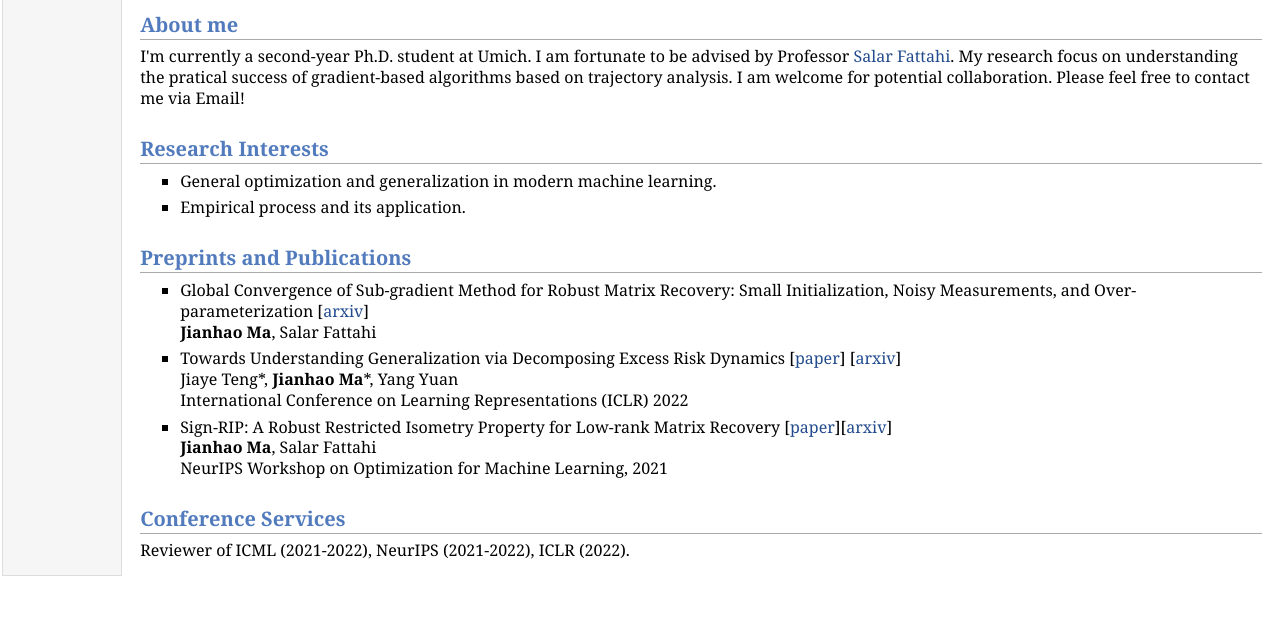
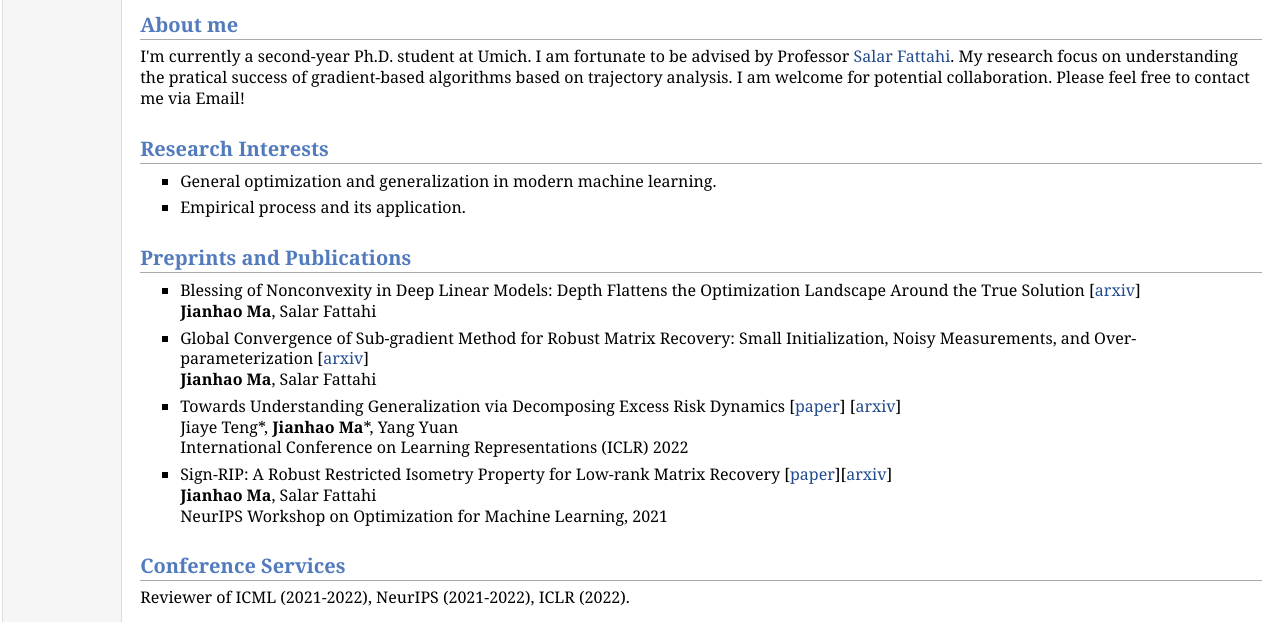
Before and after one commit to tennysonabc/tennysonabc.github.io, a plain HTML site: page index.html in a window 1280 px wide. Shown: the part 343-965 px from the top of the page. Before the commit the page ends 929 px from the top, so only its background shows below. Drawn offline with Linux system fonts and the light colour scheme.

Commit message:
add new publication

```diff
--- a/index.html
+++ b/index.html
@@ -44,6 +44,10 @@ Email: jianhao [at] umich [dot] edu <br />
 </ul>
 <h2>Preprints and Publications</h2>
 <ul>
+<li><p>Blessing of Nonconvexity in Deep Linear Models: Depth Flattens the Optimization Landscape Around the True Solution [<a href="https://arxiv.org/abs/2207.07612" target=&ldquo;blank&rdquo;>arxiv</a>] <br />
+<b>Jianhao Ma</b>, Salar Fattahi <br />
+</p>
+</li>
 <li><p>Global Convergence of Sub-gradient Method for Robust Matrix Recovery: Small Initialization, Noisy Measurements, and Over-parameterization [<a href="https://arxiv.org/abs/2202.08788" target=&ldquo;blank&rdquo;>arxiv</a>] <br />
 <b>Jianhao Ma</b>, Salar Fattahi <br />
 </p>
```
Also changed, not shown: publications.html (+4 -0 lines).
